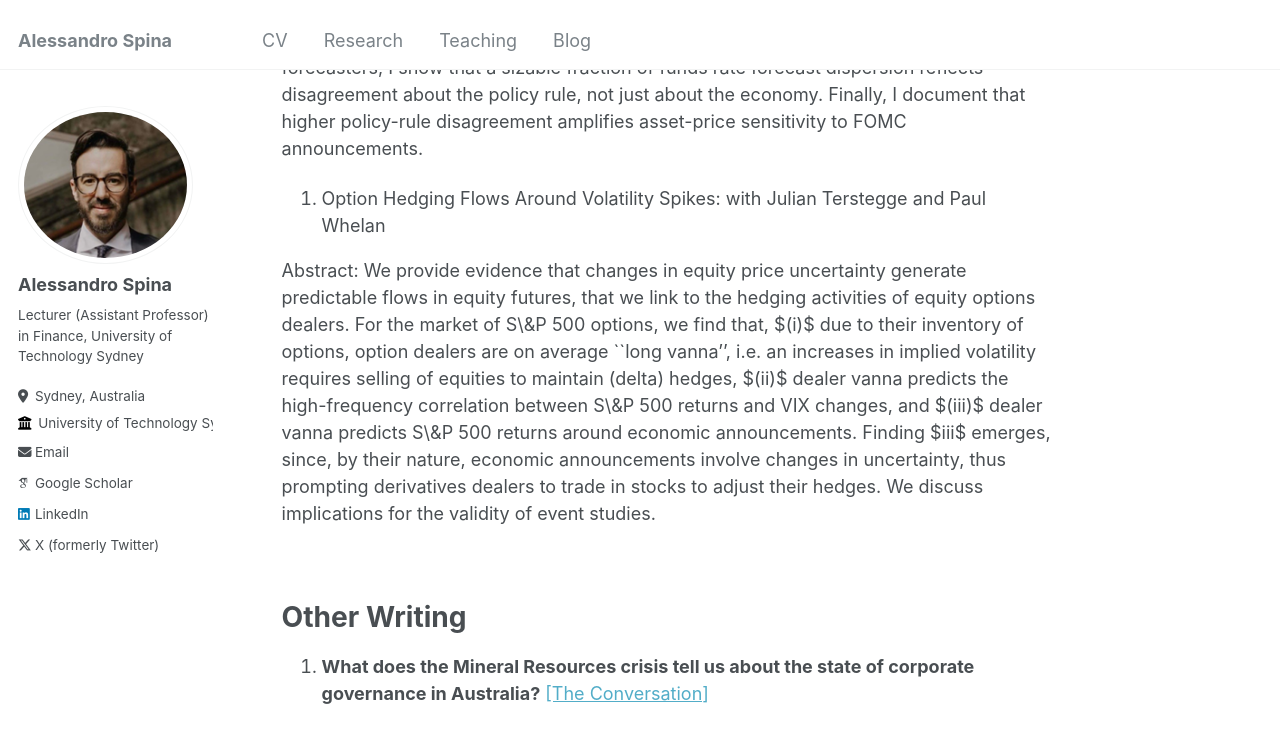
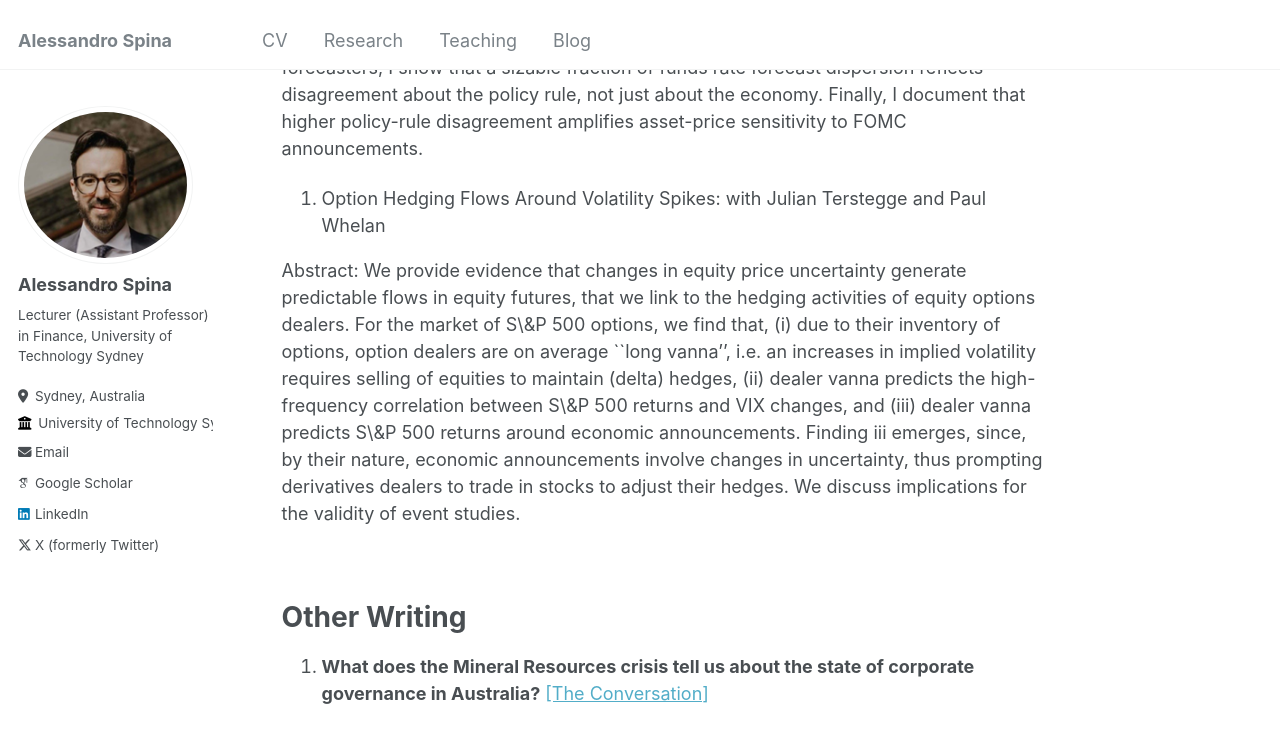
Before and after one commit to aspi6246/aspi6246.github.io, a Jekyll site: the page built from _pages/about.md, in a window 1280 px wide and 900 px high, scrolled down 1053 px. Shown: the top 743 px of the window. Built offline with Jekyll 4.4.1, drawn with Linux system fonts in a browser that asks for light colours; some web fonts are replaced.

```diff
--- a/_pages/about.md
+++ b/_pages/about.md
@@ -34,7 +34,7 @@ Abstract: Professional forecasts of U.S. monetary policy display persistent and
 
 3. Option Hedging Flows Around Volatility Spikes: with Julian Terstegge and Paul Whelan
 
-Abstract:   We provide evidence that changes in equity price uncertainty generate predictable flows in equity futures, that we link to the hedging activities of equity options dealers. For the market of S\&P 500 options, we find that, $(i)$ due to their inventory of options, option dealers are on average ``long vanna'', i.e. an increases in implied volatility requires selling of equities to maintain (delta) hedges, $(ii)$ dealer vanna predicts the high-frequency correlation between S\&P 500 returns and VIX changes, and $(iii)$ dealer vanna predicts S\&P 500 returns around economic announcements. Finding $iii$ emerges, since, by their nature, economic announcements involve changes in uncertainty, thus prompting derivatives dealers to trade in stocks to adjust their hedges. We discuss implications for the validity of event studies.
+Abstract:   We provide evidence that changes in equity price uncertainty generate predictable flows in equity futures, that we link to the hedging activities of equity options dealers. For the market of S\&P 500 options, we find that, (i) due to their inventory of options, option dealers are on average ``long vanna'', i.e. an increases in implied volatility requires selling of equities to maintain (delta) hedges, (ii) dealer vanna predicts the high-frequency correlation between S\&P 500 returns and VIX changes, and (iii) dealer vanna predicts S\&P 500 returns around economic announcements. Finding iii emerges, since, by their nature, economic announcements involve changes in uncertainty, thus prompting derivatives dealers to trade in stocks to adjust their hedges. We discuss implications for the validity of event studies.
 
 
 <br>
```
